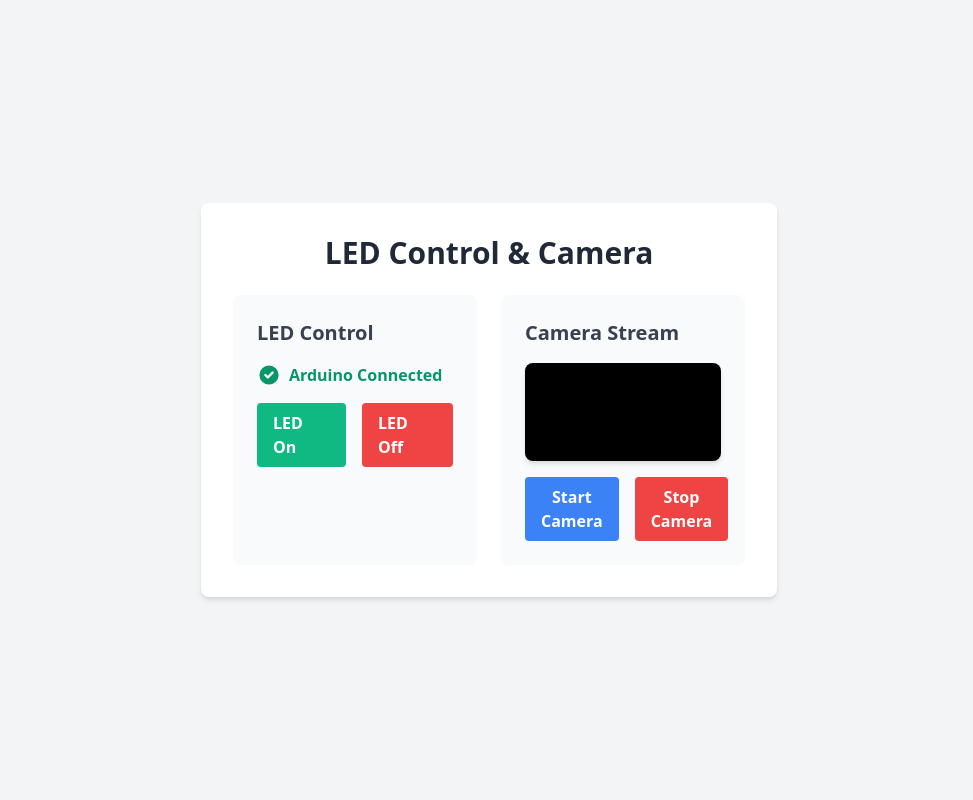
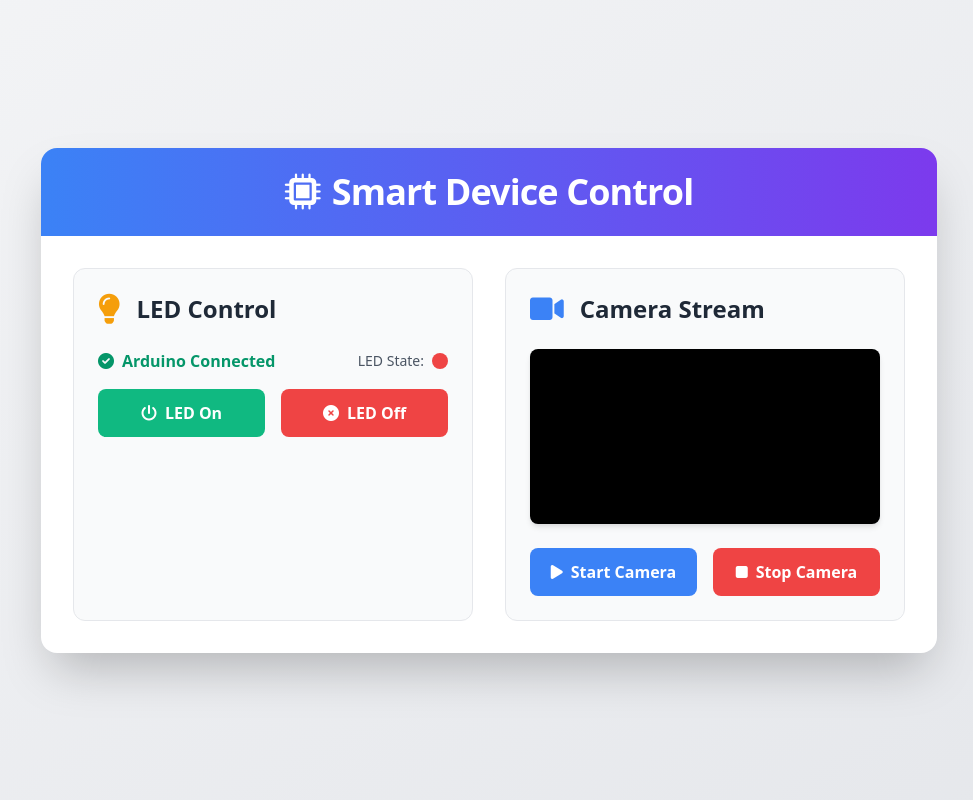
Before and after one commit to Nehemiahnganjo/led_control_project, a Django app: page / in a window 1280 px wide. Shown: the whole page, without its empty margins (151-1124 px from the left). Run offline with Django 4.2, Linux system fonts and the light colour scheme.

Commit message:
Improved Ui

```diff
--- a/led_control/templates/led_control.html
+++ b/led_control/templates/led_control.html
@@ -3,56 +3,80 @@
 <head>
     <meta charset="UTF-8">
     <meta name="viewport" content="width=device-width, initial-scale=1.0">
-    <title>LED Control & Camera Stream</title>
+    <title>Smart Device Control Panel</title>
     <link href="https://cdn.jsdelivr.net/npm/tailwindcss@2.2.19/dist/tailwind.min.css" rel="stylesheet">
+    <link href="https://cdnjs.cloudflare.com/ajax/libs/font-awesome/6.0.0-beta3/css/all.min.css" rel="stylesheet">
 </head>
-<body class="bg-gray-100 min-h-screen flex items-center justify-center">
-    <div class="bg-white p-8 rounded-lg shadow-md w-full max-w-xl">
-        <h1 class="text-3xl font-bold mb-6 text-center text-gray-800">LED Control & Camera</h1>
+<body class="bg-gradient-to-br from-gray-100 to-gray-200 min-h-screen flex items-center justify-center p-4">
+    <div class="container mx-auto">
+        <div class="bg-white rounded-2xl shadow-2xl overflow-hidden max-w-4xl mx-auto">
+            <div class="bg-gradient-to-r from-blue-500 to-purple-600 p-6">
+                <h1 class="text-4xl font-extrabold text-center text-white tracking-tight">
+                    <i class="fas fa-microchip mr-3"></i>Smart Device Control
+                </h1>
+            </div>
 
-        <div class="grid md:grid-cols-2 gap-6">
+            <div class="p-8 grid md:grid-cols-2 gap-8">
                 <!-- LED Control Section -->
-            <div class="bg-gray-50 p-6 rounded-lg">
-                <h2 class="text-xl font-semibold mb-4 text-gray-700">LED Control</h2>
+                <div class="bg-gray-50 rounded-xl border border-gray-200 p-6 transform transition-all duration-300 hover:shadow-lg">
+                    <div class="flex items-center mb-6">
+                        <i class="fas fa-lightbulb text-yellow-500 text-3xl mr-4"></i>
+                        <h2 class="text-2xl font-bold text-gray-800">LED Control</h2>
+                    </div>
+
                     {% if arduino_connected %}
-                    <div class="mb-4">
-                        <p class="text-green-600 font-semibold mb-4 flex items-center">
-                            <svg class="w-6 h-6 mr-2" fill="currentColor" viewBox="0 0 20 20">
-                                <path fill-rule="evenodd" d="M10 18a8 8 0 100-16 8 8 0 000 16zm3.707-9.293a1 1 0 00-1.414-1.414L9 10.586 7.707 9.293a1 1 0 00-1.414 1.414l2 2a1 1 0 001.414 0l4-4z" clip-rule="evenodd" />
-                            </svg>
+                        <div class="space-y-4">
+                            <div class="flex justify-between items-center mb-4">
+                                <p class="text-green-600 font-semibold flex items-center">
+                                    <i class="fas fa-check-circle mr-2"></i>
                                     Arduino Connected
                                 </p>
+                                <div id="ledStateIndicator" class="flex items-center">
+                                    <span class="mr-2 text-sm text-gray-600">LED State:</span>
+                                    <div id="ledStateIcon" class="w-4 h-4 rounded-full bg-gray-400"></div>
+                                </div>
+                            </div>
 
                             <div class="flex space-x-4">
-                            <a href="{% url 'control_led' 'on' %}" id="ledOnLink" class="bg-green-500 hover:bg-green-600 text-white font-bold py-2 px-4 rounded transition duration-300 ease-in-out transform hover:scale-105">
-                                LED On
+                                <a href="{% url 'control_led' 'on' %}" id="ledOnLink"
+                                   class="flex-1 bg-green-500 hover:bg-green-600 text-white font-bold py-3 px-4 rounded-lg transition duration-300 ease-in-out transform hover:scale-105 text-center">
+                                    <i class="fas fa-power-off mr-2"></i>LED On
                                 </a>
-                            <a href="{% url 'control_led' 'off' %}" id="ledOffLink" class="bg-red-500 hover:bg-red-600 text-white font-bold py-2 px-4 rounded transition duration-300 ease-in-out transform hover:scale-105">
-                                LED Off
+                                <a href="{% url 'control_led' 'off' %}" id="ledOffLink"
+                                   class="flex-1 bg-red-500 hover:bg-red-600 text-white font-bold py-3 px-4 rounded-lg transition duration-300 ease-in-out transform hover:scale-105 text-center">
+                                    <i class="fas fa-times-circle mr-2"></i>LED Off
                                 </a>
                             </div>
                         </div>
                     {% else %}
-                    <div class="bg-red-100 border border-red-400 text-red-700 px-4 py-3 rounded relative">
+                        <div class="bg-red-100 border border-red-400 text-red-700 px-4 py-3 rounded-lg flex items-center">
+                            <i class="fas fa-exclamation-triangle mr-2"></i>
                             <span>Arduino Not Connected</span>
                         </div>
                     {% endif %}
                 </div>
 
                 <!-- Camera Stream Section -->
-            <div class="bg-gray-50 p-6 rounded-lg">
-                <h2 class="text-xl font-semibold mb-4 text-gray-700">Camera Stream</h2>
-                <div class="mb-4">
+                <div class="bg-gray-50 rounded-xl border border-gray-200 p-6 transform transition-all duration-300 hover:shadow-lg">
+                    <div class="flex items-center mb-6">
+                        <i class="fas fa-video text-blue-500 text-3xl mr-4"></i>
+                        <h2 class="text-2xl font-bold text-gray-800">Camera Stream</h2>
+                    </div>
+
+                    <div class="mb-6">
                         <video id="webcam" autoplay playsinline
-                           class="w-full bg-black rounded-lg shadow-md"></video>
+                               class="w-full bg-black rounded-lg shadow-md aspect-video object-cover"></video>
                     </div>
                     <div class="flex space-x-4">
-                    <button id="startCamera" class="bg-blue-500 hover:bg-blue-600 text-white font-bold py-2 px-4 rounded transition duration-300 ease-in-out">
-                        Start Camera
+                        <button id="startCamera"
+                                class="flex-1 bg-blue-500 hover:bg-blue-600 text-white font-bold py-3 px-4 rounded-lg transition duration-300 ease-in-out flex items-center justify-center">
+                            <i class="fas fa-play mr-2"></i>Start Camera
                         </button>
-                    <button id="stopCamera" class="bg-red-500 hover:bg-red-600 text-white font-bold py-2 px-4 rounded transition duration-300 ease-in-out">
-                        Stop Camera
+                        <button id="stopCamera"
+                                class="flex-1 bg-red-500 hover:bg-red-600 text-white font-bold py-3 px-4 rounded-lg transition duration-300 ease-in-out flex items-center justify-center">
+                            <i class="fas fa-stop mr-2"></i>Stop Camera
                         </button>
+                    </div>
                 </div>
             </div>
         </div>
@@ -65,7 +89,9 @@
             const stopButton = document.getElementById('stopCamera');
             const ledOnLink = document.getElementById('ledOnLink');
             const ledOffLink = document.getElementById('ledOffLink');
+            const ledStateIcon = document.getElementById('ledStateIcon');
             let stream = null;
+            let currentLedState = 'off'; // Default state
 
             // Camera Functionality
             startButton.addEventListener('click', async () => {
@@ -77,6 +103,8 @@
                         }
                     });
                     video.srcObject = stream;
+                    startButton.disabled = true;
+                    stopButton.disabled = false;
                 } catch (err) {
                     console.error("Error accessing webcam:", err);
                     alert('Could not access webcam. Check permissions.');
@@ -88,32 +116,67 @@
                     const tracks = stream.getTracks();
                     tracks.forEach(track => track.stop());
                     video.srcObject = null;
+                    startButton.disabled = false;
+                    stopButton.disabled = true;
                 }
             });
+
+            // Update LED State Indicator
+            function updateLedState(state) {
+                currentLedState = state;
+                if (state === 'on') {
+                    ledStateIcon.classList.remove('bg-gray-400');
+                    ledStateIcon.classList.remove('bg-red-500');
+                    ledStateIcon.classList.add('bg-green-500');
+                } else {
+                    ledStateIcon.classList.remove('bg-gray-400');
+                    ledStateIcon.classList.remove('bg-green-500');
+                    ledStateIcon.classList.add('bg-red-500');
+                }
+            }
 
             // Prevent page reload for LED control links
             function preventReload(event) {
                 event.preventDefault();
 
-                // Get the href attribute
                 const url = event.target.getAttribute('href');
+                const originalText = event.target.innerHTML;
+                const isOnAction = url.includes('on');
 
-                // Fetch the URL without reloading the page
+                // Temporary visual feedback
+                event.target.innerHTML = `<i class="fas fa-spinner fa-spin mr-2"></i>Processing...`;
+
                 fetch(url)
                     .then(response => {
                         if (!response.ok) {
                             throw new Error('LED control failed');
                         }
-                        console.log('LED control successful');
+                        // Temporary success indication
+                        event.target.innerHTML = `<i class="fas fa-check mr-2"></i>Success`;
+
+                        // Update LED state
+                        updateLedState(isOnAction ? 'on' : 'off');
+
+                        setTimeout(() => {
+                            event.target.innerHTML = originalText;
+                        }, 2000);
                     })
                     .catch(error => {
                         console.error('Error:', error);
+                        event.target.innerHTML = `<i class="fas fa-times mr-2"></i>Error`;
+                        setTimeout(() => {
+                            event.target.innerHTML = originalText;
+                        }, 2000);
                     });
             }
 
             // Add event listeners to LED control links
             ledOnLink.addEventListener('click', preventReload);
             ledOffLink.addEventListener('click', preventReload);
+
+            // Initially disable stop button and set LED state
+            stopButton.disabled = true;
+            updateLedState('off');
         });
     </script>
 </body>
```
Lines whose indentation alone changed are shown as unchanged.
